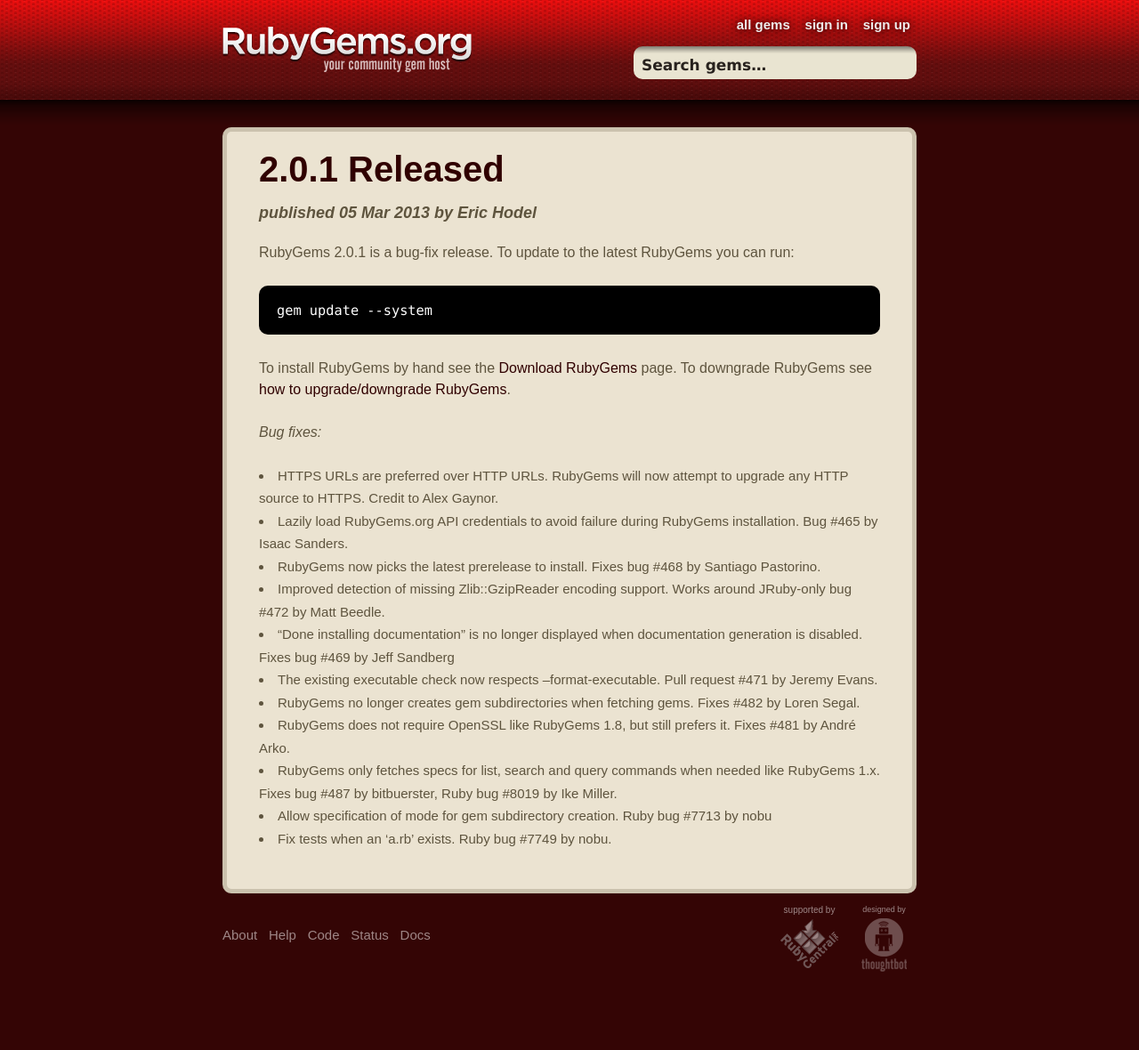
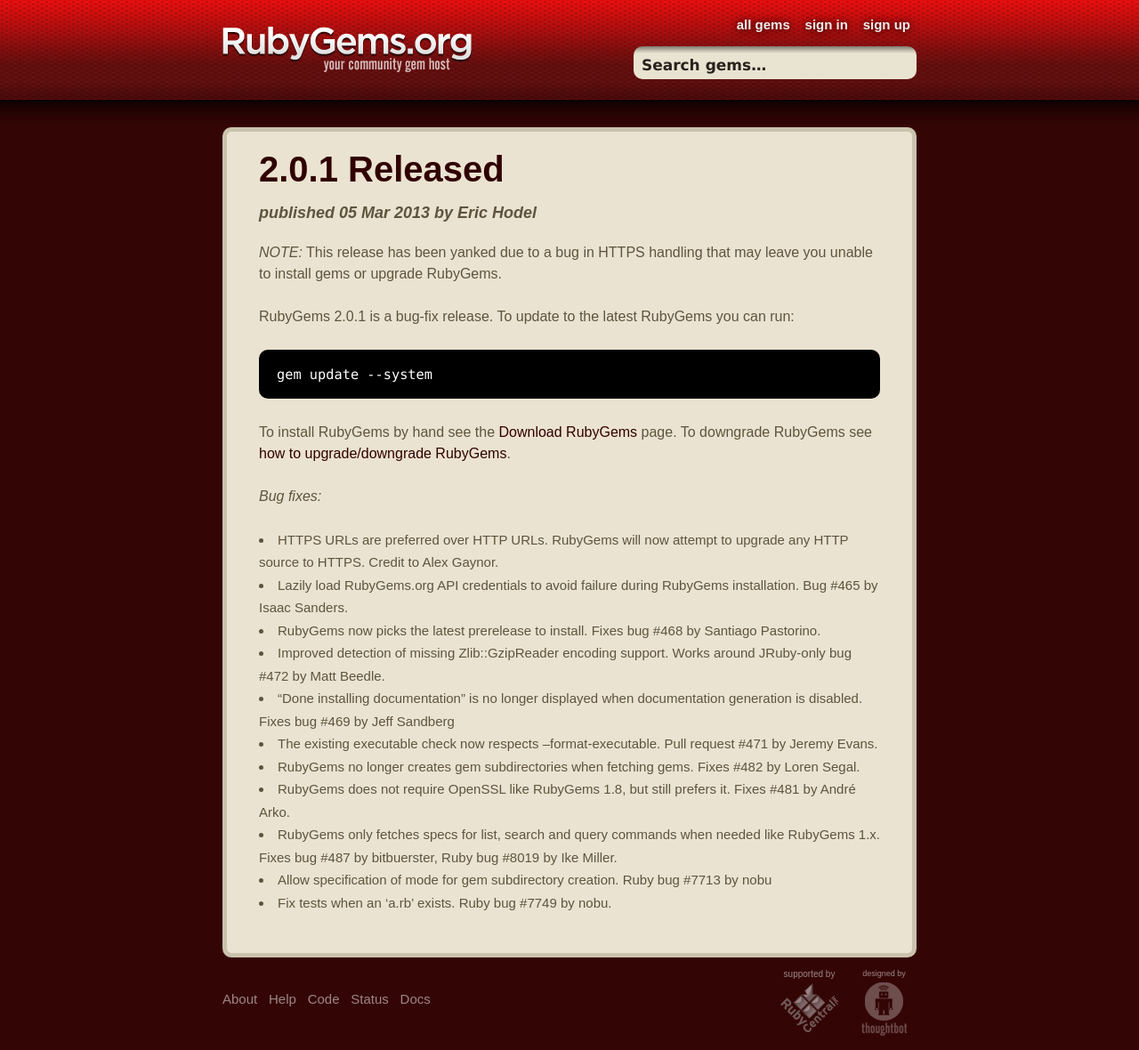
Before and after one commit to rubygems/rubygems.github.io, a Jekyll site: the page built from _posts/2013-03-05-2.0.1-released.md, in a window 1280 px wide. Shown: the whole page at 89% size. Built offline with Jekyll 4.4.1, drawn with Linux system fonts in a browser that asks for light colours; comment, search, counter and statistics services are not loaded; before the commit the page ends 1108 px from its top, so only the background shows below that.

Commit message:
Note that 2.0.1 was yanked

```diff
--- a/_posts/2013-03-05-2.0.1-released.md
+++ b/_posts/2013-03-05-2.0.1-released.md
@@ -3,6 +3,9 @@
 layout: post
 author: Eric Hodel
 ---
+
+_NOTE:_ This release has been yanked due to a bug in HTTPS handling that may
+leave you unable to install gems or upgrade RubyGems.
 
 RubyGems 2.0.1 is a bug-fix release.  To update to the latest RubyGems you can
 run:
```
